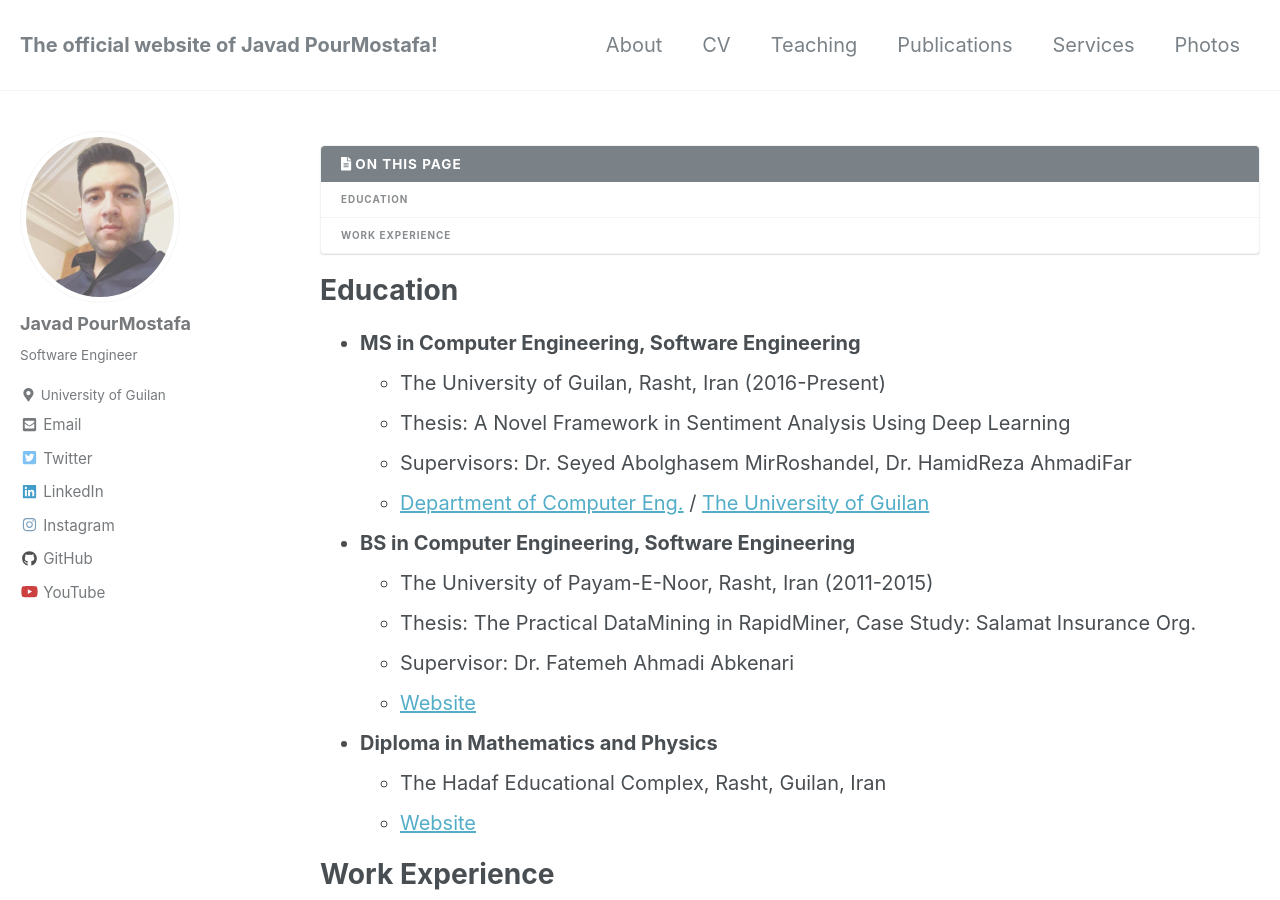
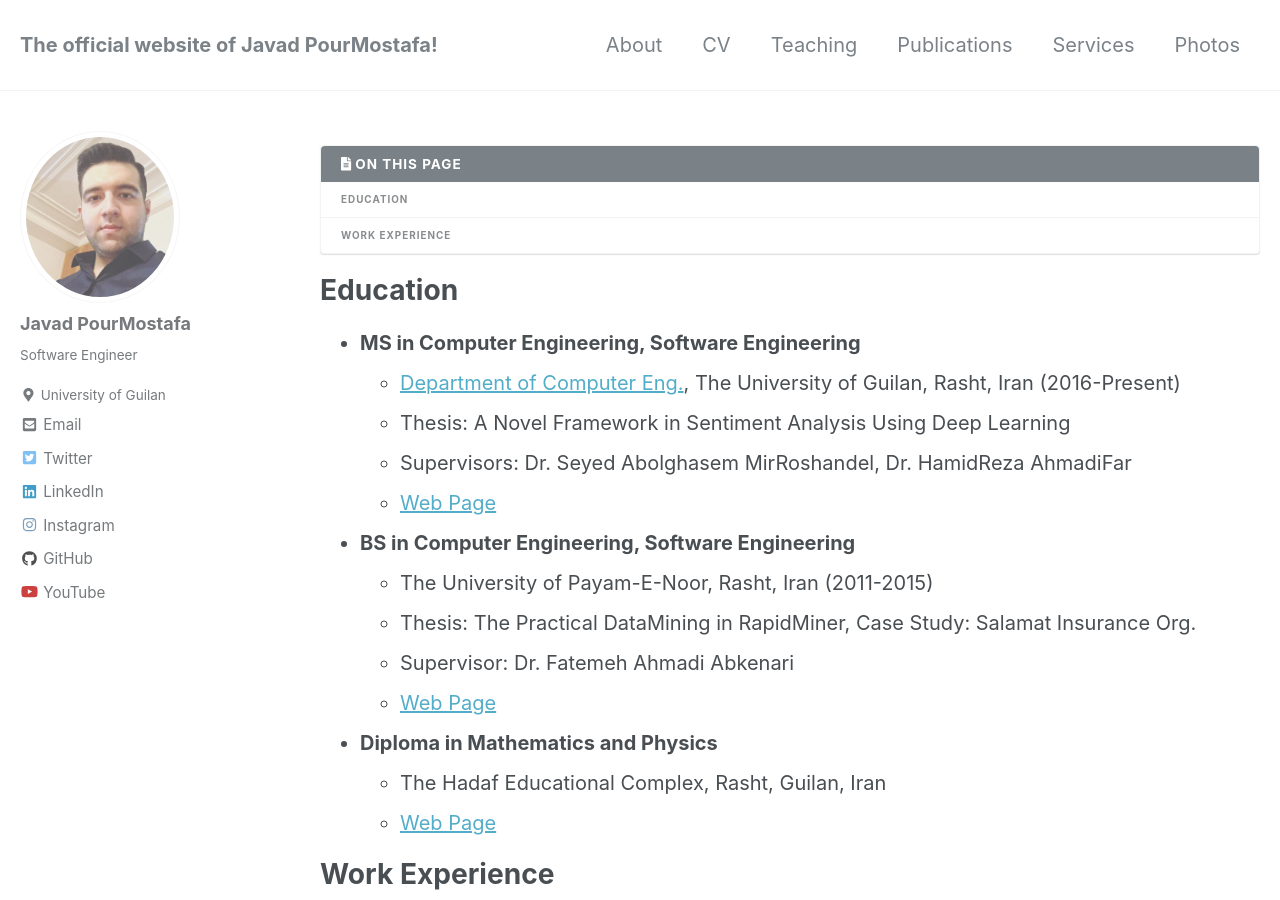
Before and after one commit to JoyeBright/JoyeBright.github.io, a Jekyll site: the page built from _pages/cv.md, in a window 1280 px wide and 900 px high. Built offline with Jekyll 4.4.1, drawn with Linux system fonts in a browser that asks for light colours; nearby versions of some CDN libraries.

Commit message:
Update cv.md

```diff
--- a/_pages/cv.md
+++ b/_pages/cv.md
@@ -8,19 +8,19 @@ author_profile: true
 {% include toc %}
 # Education
  * <b>MS in Computer Engineering, Software Engineering</b><br>
-   * The University of Guilan, Rasht, Iran (2016-Present)<br>
+   * [Department of Computer Eng.](http://ce.guilan.ac.ir/), The University of Guilan, Rasht, Iran (2016-Present)<br>
    * Thesis: A Novel Framework in Sentiment Analysis Using Deep Learning<br>
    * Supervisors: Dr. Seyed Abolghasem MirRoshandel, Dr. HamidReza AhmadiFar
-   * [Department of Computer Eng.](http://ce.guilan.ac.ir/) / [The University of Guilan](http://guilan.ac.ir/en/)
+   * [Web Page](http://guilan.ac.ir/en/)
 
  * <b>BS in Computer Engineering, Software Engineering</b><br>
    * The University of Payam-E-Noor, Rasht, Iran (2011-2015)<br>
    * Thesis: The Practical DataMining in RapidMiner, Case Study: Salamat Insurance Org.<br>
    * Supervisor: Dr. Fatemeh Ahmadi Abkenari
-   * [Website](http://en.pnu.ac.ir/Portal/Home/)
+   * [Web Page](http://en.pnu.ac.ir/Portal/Home/)
 
  * <b>Diploma in Mathematics and Physics</b><br>
    * The Hadaf Educational Complex, Rasht, Guilan, Iran<br>
-   * [Website](http://hadafec.sams.ir)
+   * [Web Page](http://hadafec.sams.ir)
 
 # Work Experience
```
